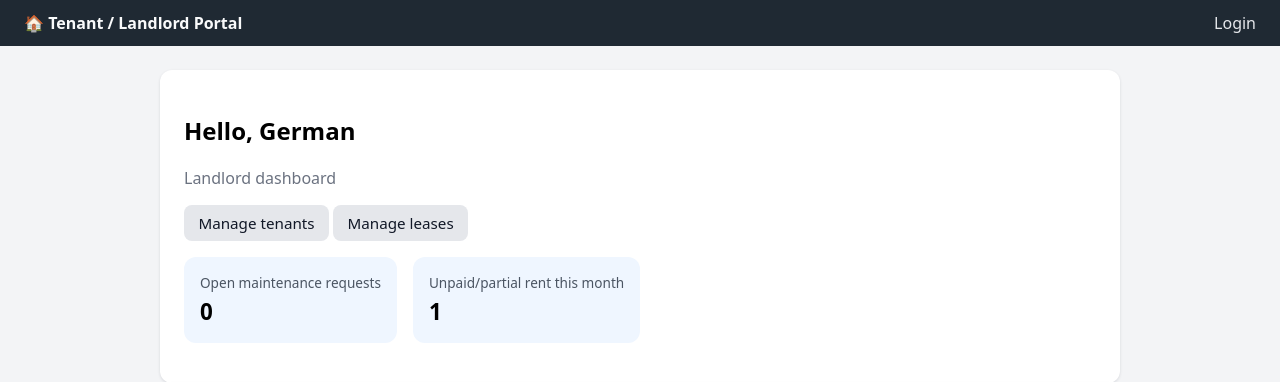
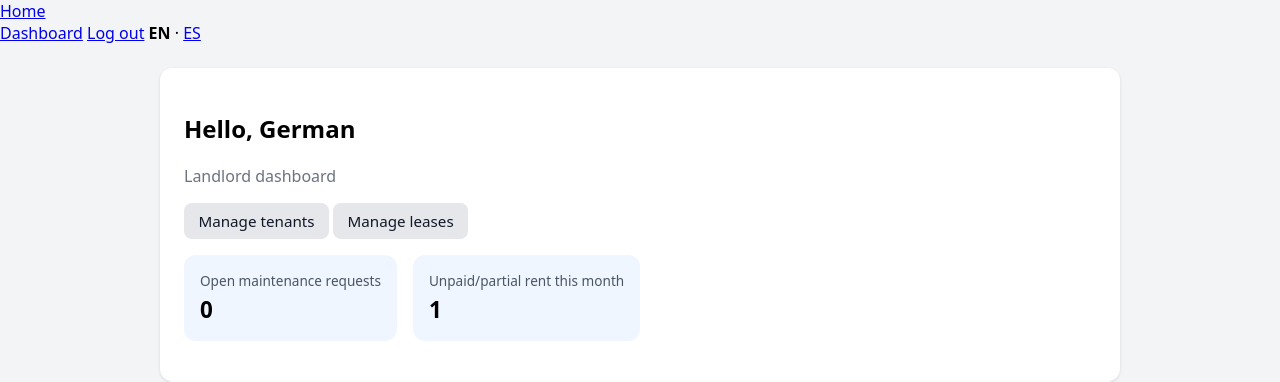
Before and after one commit to MrCakeguy123/tenant-landlord-app, a Flask app: page /landlord in a window 1280 px wide. Shown: the top 382 px of the page. Run offline with Flask 3, Linux system fonts and the light colour scheme; a user stored in the database is signed in; data comes from the database, SQL or seed files in the repository; data that the repository does not hold is empty.

Commit message:
Refactor base.html for improved structure and language support

```diff
--- a/templates/base.html
+++ b/templates/base.html
@@ -1,25 +1,34 @@
-<!doctype html>
-<html lang="en">
+<!DOCTYPE html>
+<html lang="{{ current_lang }}">
 <head>
-  <meta charset="utf-8">
-  <title>Tenant/Landlord Portal</title>
+  <meta charset="UTF-8">
+  <title>Tenant/Landlord App</title>
   <link rel="stylesheet" href="{{ url_for('static', filename='style.css') }}">
+  <meta name="viewport" content="width=device-width, initial-scale=1.0">
 </head>
 <body>
-  <header class="top-bar">
-    <div class="brand">🏠 Tenant / Landlord Portal</div>
-    <nav>
-      {% if current_user %}
-        <a href="{{ url_for('dashboard') }}">Dashboard</a>
-        {% if current_user.role == 'landlord' %}
-          <a href="{{ url_for('landlord_tenants') }}">Tenants</a>
-          <a href="{{ url_for('landlord_leases') }}">Leases</a>
+  <header class="topbar">
+    <div class="topbar-inner">
+      <div class="topbar-left">
+        <a href="{{ url_for('index') }}" class="brand">{{ t('nav_home') }}</a>
+      </div>
+      <div class="topbar-right">
+        {% if session.get('user_id') %}
+          <a href="{{ url_for('dashboard') }}">Dashboard</a>
+          <a href="{{ url_for('logout') }}">{{ t('nav_logout') }}</a>
+        {% else %}
+          <a href="{{ url_for('login') }}">{{ t('nav_login') }}</a>
         {% endif %}
-        <a href="{{ url_for('logout') }}">Logout</a>
-      {% else %}
-        <a href="{{ url_for('login') }}">Login</a>
-      {% endif %}
-    </nav>
+
+        <span class="lang-switch">
+          {% if current_lang == 'en' %}
+            <strong>EN</strong> · <a href="{{ url_for('set_language', lang='es') }}">ES</a>
+          {% else %}
+            <a href="{{ url_for('set_language', lang='en') }}">EN</a> · <strong>ES</strong>
+          {% endif %}
+        </span>
+      </div>
+    </div>
   </header>
 
   <main class="container">
@@ -27,7 +36,9 @@
       {% if messages %}
         <div class="flash-container">
           {% for category, message in messages %}
-            <div class="flash flash-{{ category }}">{{ message }}</div>
+            <div class="flash flash-{{ category }}">
+              {{ message }}
+            </div>
           {% endfor %}
         </div>
       {% endif %}
```
